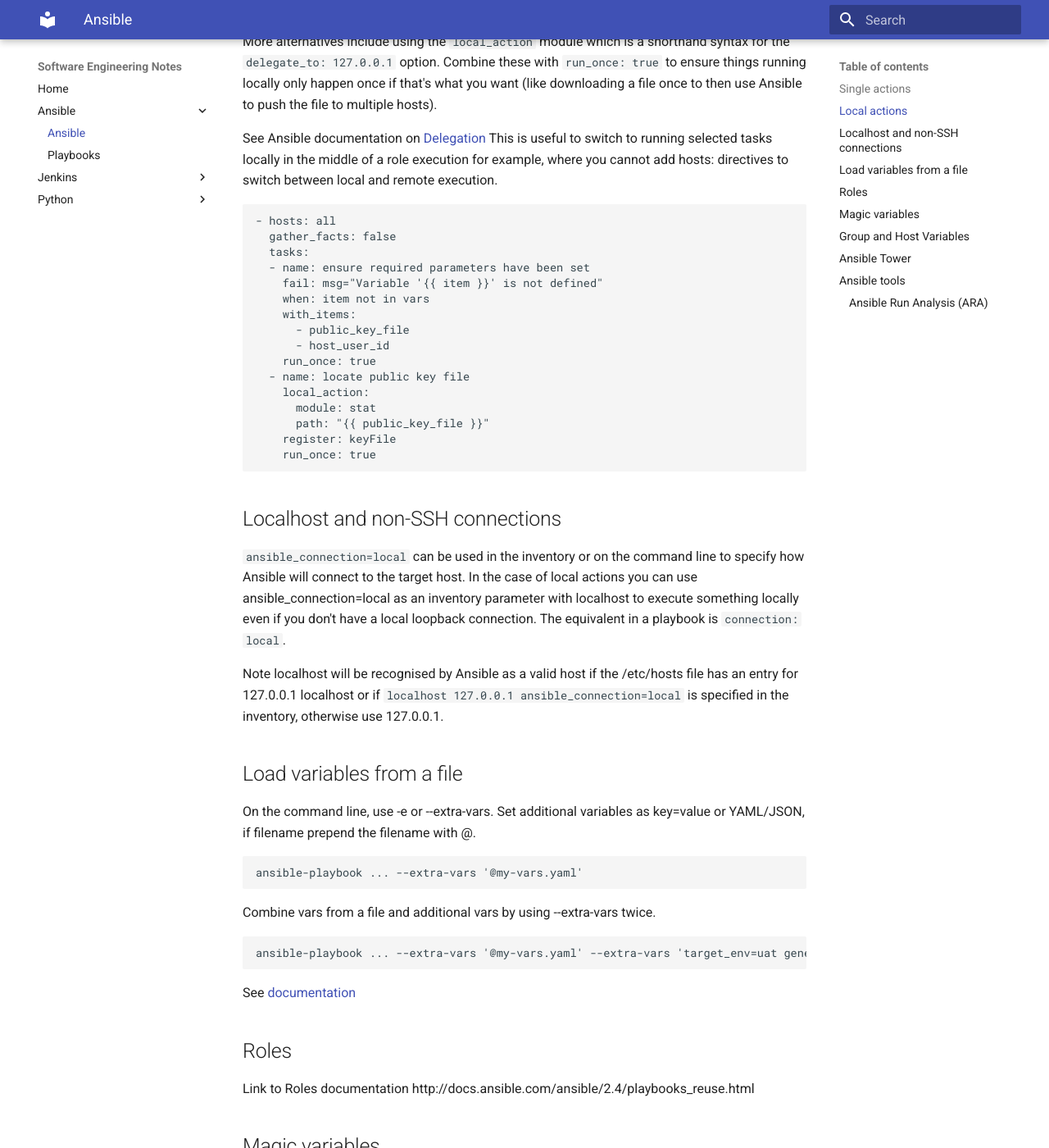
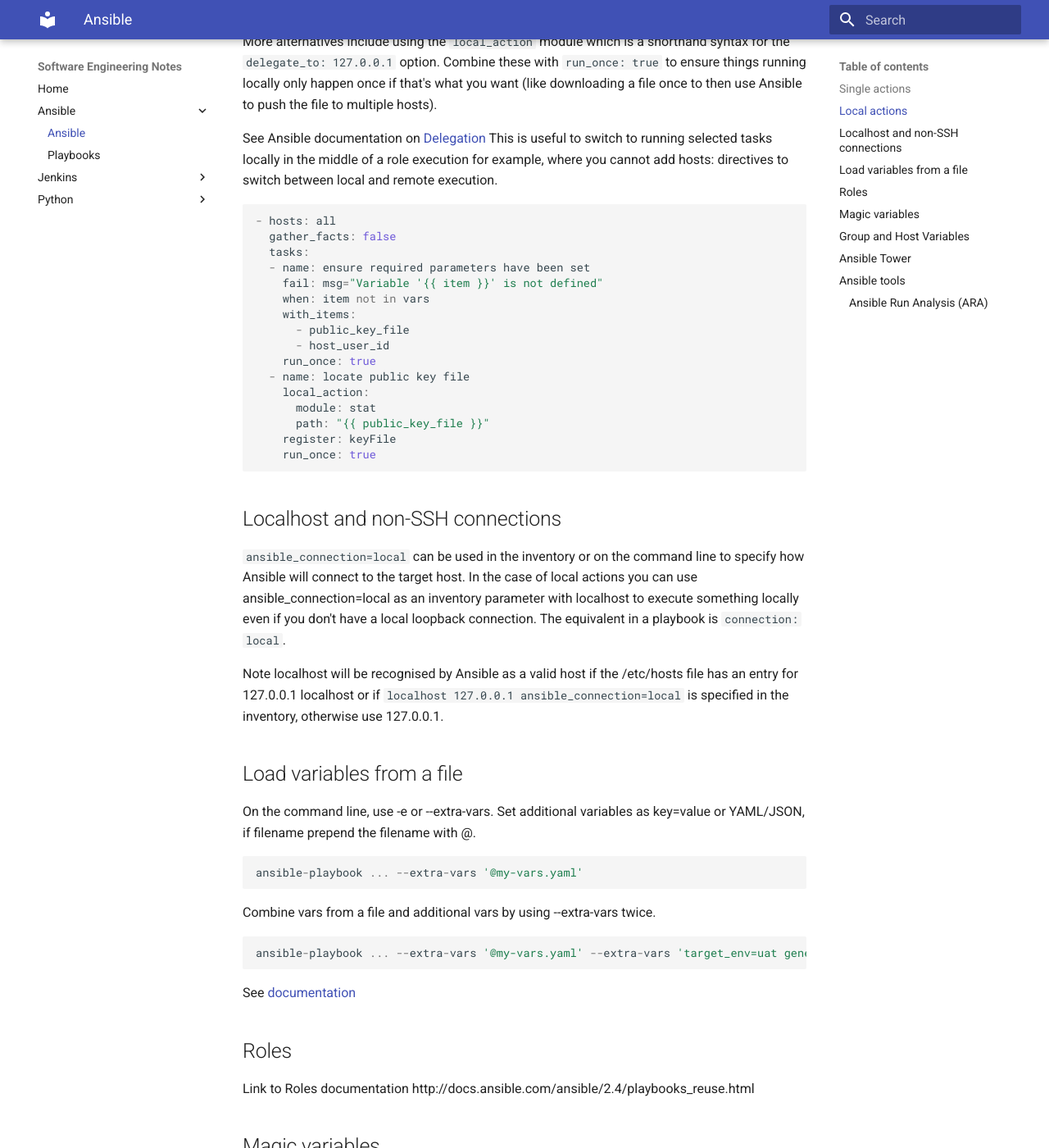
Before and after one commit to agarthetiger/mkdocs, an MkDocs documentation site: the page built from docs/ansible/Ansible.md, in a window 1280 px wide and 1400 px high, scrolled down 858 px. Shown: the whole window at 82% size. Built offline with MkDocs 1.6.1 and Material for MkDocs 9.7.7, drawn with Linux system fonts in a browser that asks for light colours; some of the changed lines change nothing that is shown.

Commit message:
Update mkdocs.yml

```diff
--- a/mkdocs.yml
+++ b/mkdocs.yml
@@ -1,4 +1,21 @@
 site_name: Software Engineering Notes
+site_url: https://agarthetiger.github.io/mkdocs/
+
 theme:
   name: material
-#nav:
+
+markdown_extensions:
+  - admonition
+  - codehilite
+  - toc:
+      permalink: true
+  - meta
+
+extra:
+  social:
+    - type: globe
+      link: http://struct.cc
+    - type: github-alt
+      link: https://github.com/agarthetiger
+    - type: linkedin
+      link: https://uk.linkedin.com/in/buildthethingright
```
